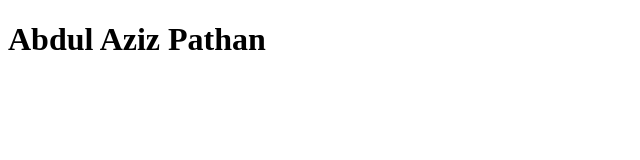
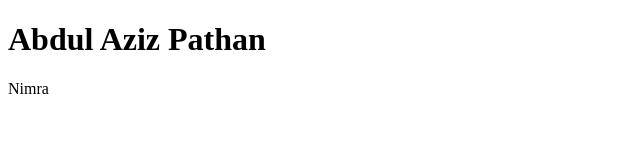
Before and after one commit to Abdulpathan123/Abdul-Aziz, a plain HTML site: page index.html in a window 1280 px wide. Shown: the full height of the page, 0-640 px from the left. Drawn offline with Linux system fonts and the light colour scheme.

Commit message:
neew head tag added

```diff
--- a/index.html
+++ b/index.html
@@ -7,5 +7,6 @@
 </head>
 <body>
     <h1>Abdul Aziz Pathan</h1>
+    <h>Nimra</h>
 </body>
 </html>
```
